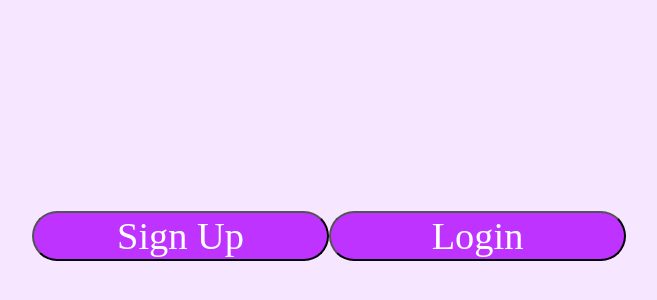
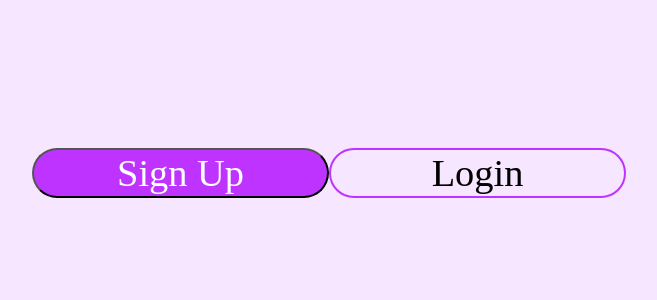
Before and after one commit to HeribertoUroza/Dont_Forget_FE, a React (Create React App) app: page /#/ in a window 1280 px wide. Shown: the part 816-1116 px from the top of the page, without its empty margins (311-968 px from the left). After the commit the page ends 1077 px from the top, so only its background shows below. Built offline with nearby package versions, Linux system fonts and the light colour scheme; a web font is replaced by a local one.

Commit message:
corrected secondary btn to look like mock ups

```diff
--- a/src/components/Buttons/Primary/Primary.js
+++ b/src/components/Buttons/Primary/Primary.js
@@ -7,9 +7,7 @@ function Primary(props) {
 
     return(
         <>
-            <div className='p_container'>
-                <button className='primary_btn' onClick={e => { console.log('click') }}>{props.btn_name}</button>
-            </div>
+            <button className='primary_btn' onClick={e => { console.log('click') }}>{props.btn_name}</button>
         </>
     )
 };
--- a/src/components/Buttons/Primary/primary.css
+++ b/src/components/Buttons/Primary/primary.css
@@ -1,7 +1,3 @@
-.p_container {
-    display: block;
-}
-
 .primary_btn {
     font-size: 2.4rem;
     font-family: 'Ranga', cursive;
--- a/src/components/Buttons/Secondary/secondary.css
+++ b/src/components/Buttons/Secondary/secondary.css
@@ -1,9 +1,10 @@
 .secondary_btn {
     font-size: 2.4rem;
     font-family: 'Ranga', cursive;
-    color: white;
-    background-color: #BE33FF;
+    color: black;
     width: 297px;
     border-radius: 30px;
+    border: #BE33FF solid 2px;
+    background-color: #f7e6ff;
     display: block;
 }
--- a/src/containers/Landing/landing.css
+++ b/src/containers/Landing/landing.css
@@ -10,5 +10,5 @@
     flex-wrap: wrap;
     justify-content: center;
     align-items: center;
-    margin-top: 50%;
+    margin-top: 45%;
 }
```
